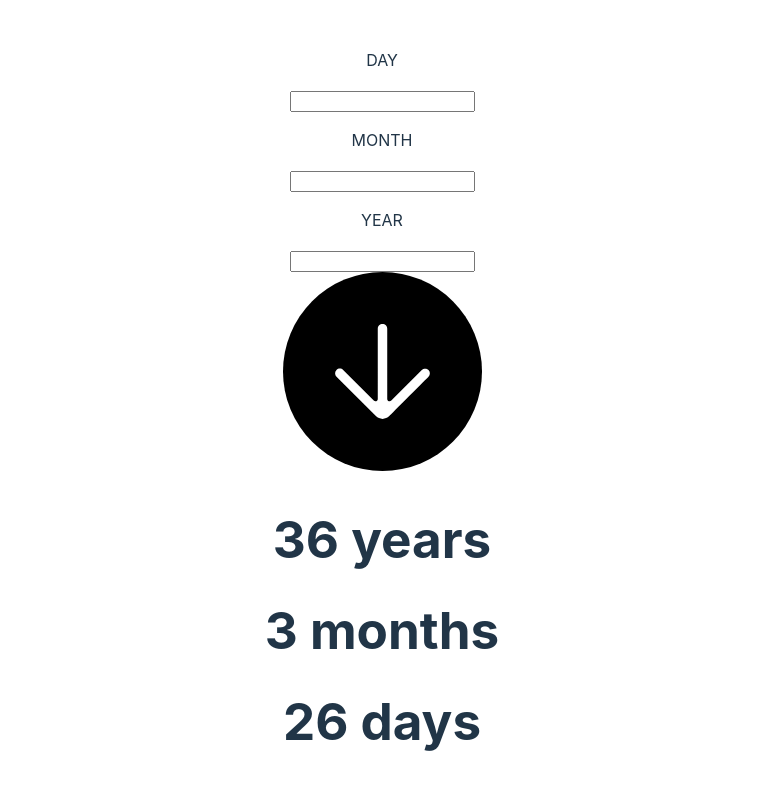
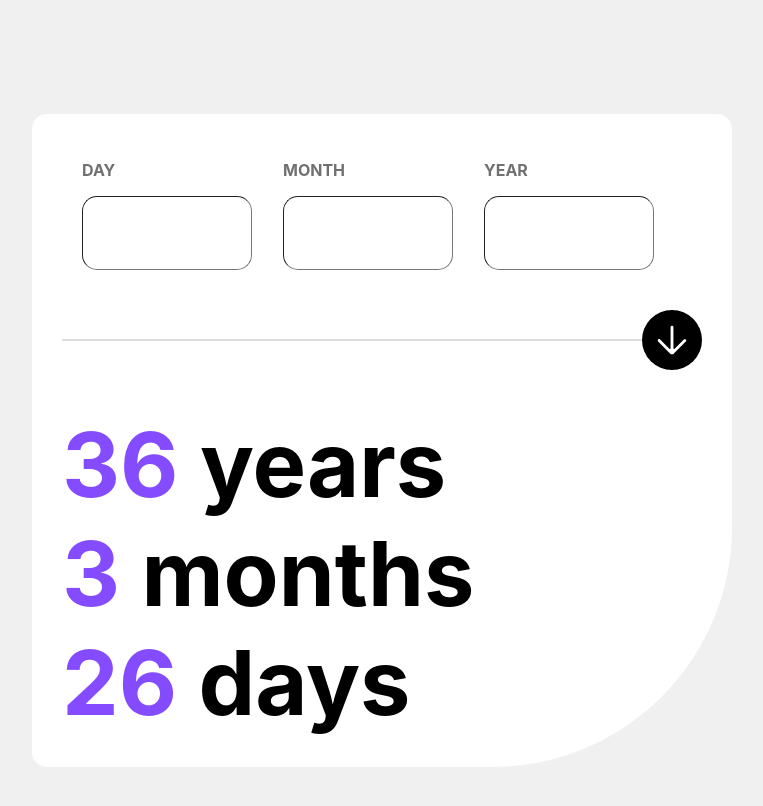
Before and after one commit to AndreiBakos/Frontend-Mentor-Projects, a React (Vite) app in the folder age-calculator/: page / in a window 1280 px wide. Shown: the top 806 px of the page, without its empty margins (258-1021 px from the left). Built offline with nearby package versions, Linux system fonts and the light colour scheme.

Commit message:
Updated style

```diff
--- a/age-calculator/src/index.css
+++ b/age-calculator/src/index.css
@@ -1,26 +1,10 @@
 :root {
   font-family: Inter, system-ui, Avenir, Helvetica, Arial, sans-serif;
-  line-height: 1.5;
-  font-weight: 400;
-
-  color-scheme: light dark;
-  color: rgba(255, 255, 255, 0.87);
-  background-color: #242424;
-
   font-synthesis: none;
   text-rendering: optimizeLegibility;
   -webkit-font-smoothing: antialiased;
   -moz-osx-font-smoothing: grayscale;
   -webkit-text-size-adjust: 100%;
-}
-
-a {
-  font-weight: 500;
-  color: #646cff;
-  text-decoration: inherit;
-}
-a:hover {
-  color: #535bf2;
 }
 
 body {
@@ -29,41 +13,97 @@ body {
   place-items: center;
   min-width: 320px;
   min-height: 100vh;
+  background-color: hsl(0, 0%, 94%);
+  padding: 40px;
 }
 
-h1 {
-  font-size: 3.2em;
-  line-height: 1.1;
+.App {
+  background-color: hsl(0, 0%, 100%);
+  padding: 30px;
+  border-radius: 15px;
+  border-bottom-right-radius: 15rem;
+  display: flex;
+  flex-direction: column;
+  gap: 40px;
+  width: 50vw;
 }
 
-button {
-  border-radius: 8px;
-  border: 1px solid transparent;
-  padding: 0.6em 1.2em;
-  font-size: 1em;
-  font-weight: 500;
-  font-family: inherit;
-  background-color: #1a1a1a;
-  cursor: pointer;
-  transition: border-color 0.25s;
-}
-button:hover {
-  border-color: #646cff;
-}
-button:focus,
-button:focus-visible {
-  outline: 4px auto -webkit-focus-ring-color;
+.inputLabelContainerList {
+  display: flex;
+  flex-direction: row;
+  align-items: start;
+  gap: 5%;
+  margin-left: 20px;
 }
 
-@media (prefers-color-scheme: light) {
-  :root {
-    color: #213547;
-    background-color: #ffffff;
-  }
-  a:hover {
-    color: #747bff;
-  }
-  button {
-    background-color: #f9f9f9;
-  }
+.inputLabelContainer {
+  display: flex;
+  flex-direction: column;
+  align-items: start;
 }
+
+.label {
+  color: hsl(0, 1%, 44%);
+  font-weight: bolder;
+}
+
+.customInput::-webkit-inner-spin-button,
+.customInput::-webkit-outer-spin-button {
+  -webkit-appearance: none;
+  margin: 0;
+}
+
+.customInput {
+  width: 8rem;
+  height: 2rem;
+  border-width: 1px;
+  border-radius: 15px;
+  padding: 20px;
+  font-size: 30px;
+  font-weight: bolder;
+}
+
+.customInput:focus{
+  border-color: hsl(259, 100%, 65%);
+  outline: none;
+  caret-color: hsl(259, 100%, 65%);
+}
+
+.calculateAgeContainer {
+  display: flex;
+  flex-direction: row;
+  align-items: center;
+}
+
+.horizontalLine {
+  width: 100%;
+  border: 1px solid hsl(0, 0%, 86%);
+  border-radius: 25px;
+  height: 0;
+}
+
+.arrowBtn {
+  width: 60px;
+  height: 60px;
+}
+
+.arrowBtn:hover {
+  cursor: pointer;
+  opacity: .9;
+}
+
+.ageTextContent {
+  display: 'flex';
+  flex-direction: column;
+  font-size: 45px;
+  text-align: start;
+}
+
+.ageTextContent > h1 {
+  margin: 0;
+  padding: 0;
+}
+
+.propValue {
+  color: hsl(259, 100%, 65%);;
+}
```
